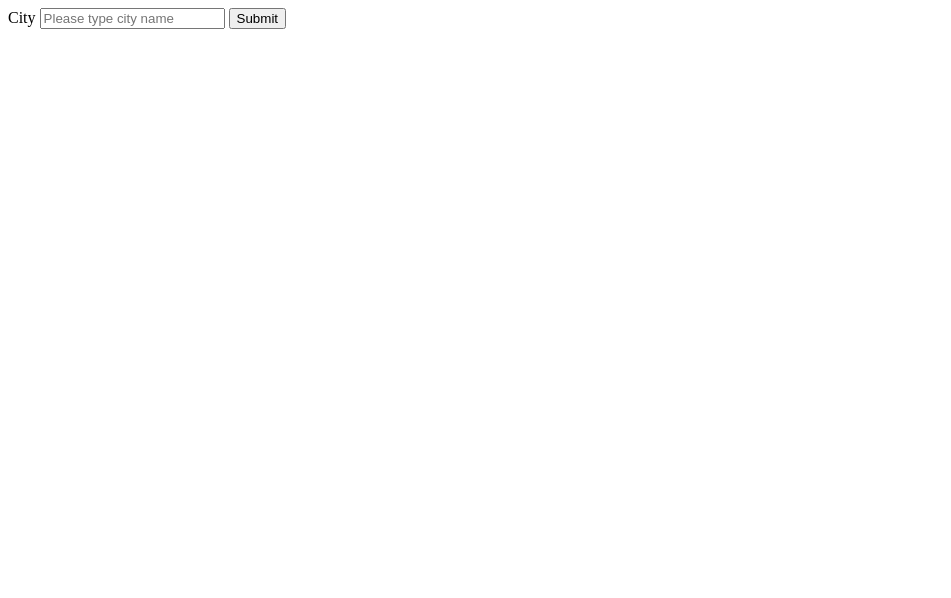
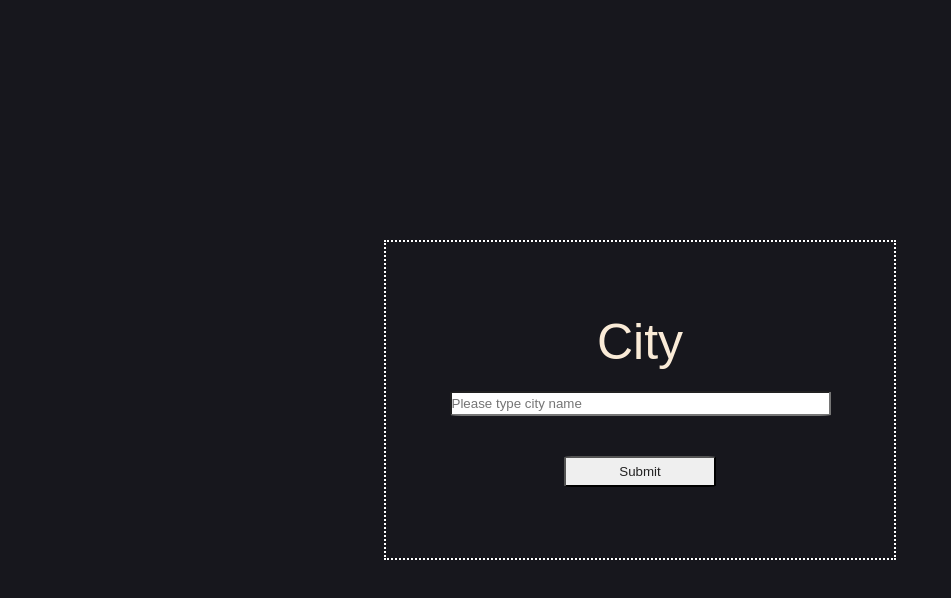
Before and after one commit to SBastos800/node-weather-project, a website: page index.html in a window 1280 px wide. Shown: the whole page, without its empty margins (0-951 px from the left). Drawn offline with Linux system fonts and the light colour scheme; a web font is replaced by a local one.

Commit message:
Added css to the form screen

```diff
--- a/app.js
+++ b/app.js
@@ -6,6 +6,7 @@ const bodyParser = require('body-parser');
 const app = express();
 
 app.use(bodyParser.urlencoded({extended: true}));
+app.use(express.static(__dirname + '/public'));
 
 app.get('/', (req, res) => {
     res.sendFile(__dirname + '/index.html');
--- a/index.html
+++ b/index.html
@@ -4,6 +4,8 @@
     <meta charset="UTF-8">
     <meta name="viewport" content="width=device-width, initial-scale=1.0">
     <meta http-equiv="X-UA-Compatible" content="ie=edge">
+    <link href="https://fonts.googleapis.com/css2?family=Trispace:wght@600&display=swap" rel="stylesheet">
+    <link rel="stylesheet" href="/styles.css">
     <title>Weather App</title>
 </head>
 <body>
--- /dev/null
+++ b/public/styles.css
@@ -0,0 +1,46 @@
+* {
+    padding: 0;
+    margin: 0;
+    box-sizing: border-box;
+    font-family: 'Trispace', sans-serif;
+}
+
+body {
+    display: flex;
+    flex-direction: column;
+    justify-content: center;
+    align-items: center;
+    height: 100vh;
+    width: 100vw;
+    background-color: #17171d;
+    color: antiquewhite;
+}
+
+form {
+    display: flex;
+    flex-direction: column;
+    justify-content: center;
+    align-items: center;
+    height: 40%;
+    width: 40%;
+    border: 2px dotted white;
+}
+
+label {
+    font-size: 50px;
+    margin-bottom: 20px;
+}
+
+input {
+    height: 25px;
+    width: 75%;
+    border-radius: 5%;
+}
+
+button {
+    height: 10%;
+    width: 30%;
+    border-radius: 5%;
+    margin-top: 40px;
+    color: #222121;
+}
```
